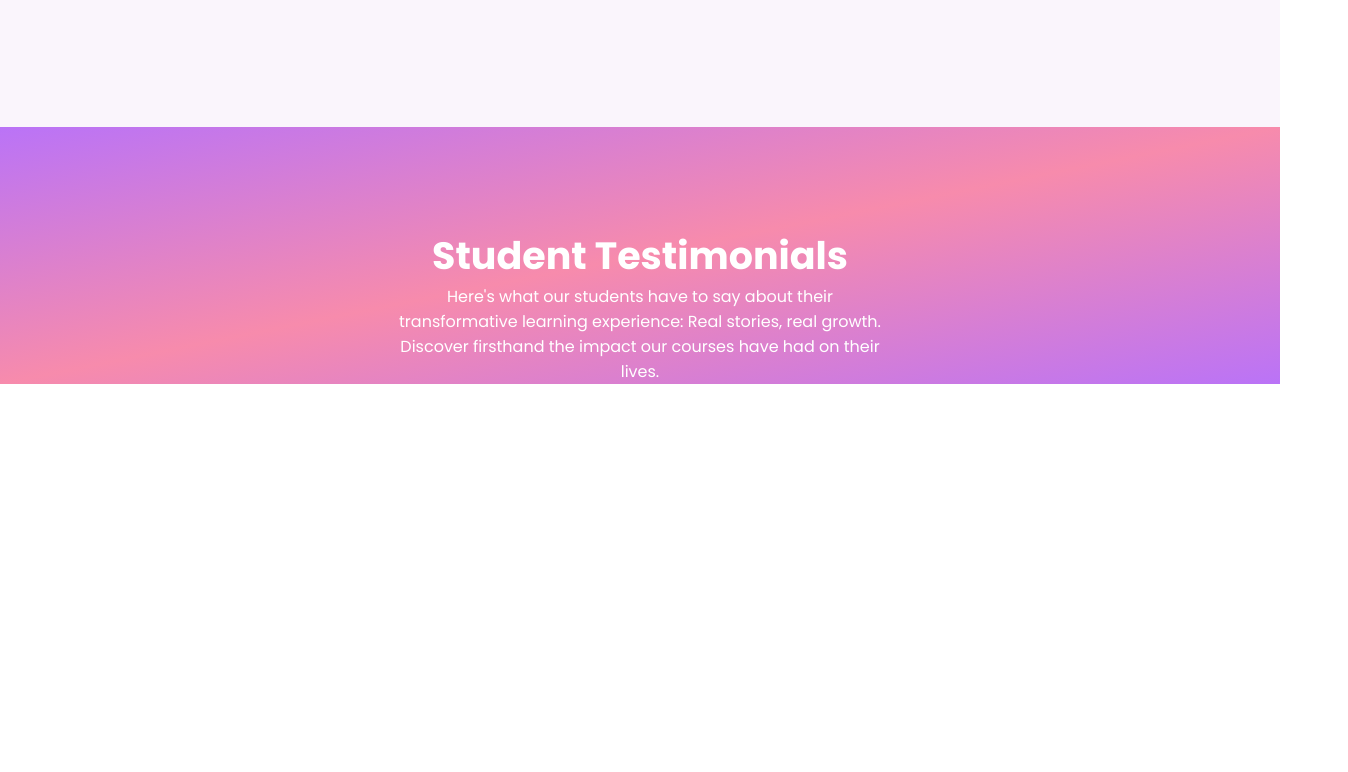
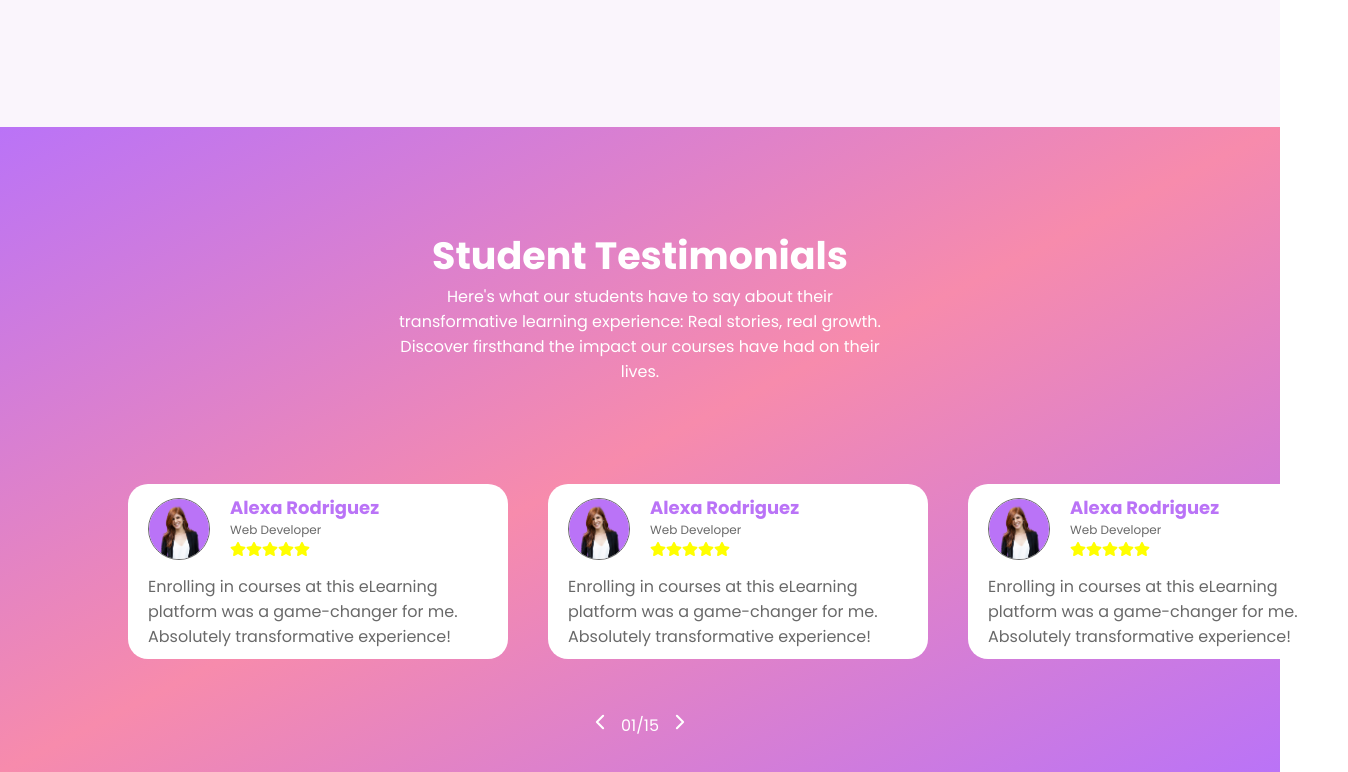
Before and after one commit to stefan-the-great/react-education-website, a React (Create React App) app: page / in a window 1280 px wide. Shown: the part 3446-4218 px from the top of the page, 1348 px wide, since content can reach past the window. Before the commit the page ends 3830 px from the top, so only its background shows below. Built offline with nearby package versions, Linux system fonts and the light colour scheme; the HTML template or start-up script is replaced by a standard one.

Commit message:
Testimonials Section Partially Done

```diff
--- a/public/index.html
+++ b/public/index.html
@@ -5,6 +5,7 @@
     <meta charset="utf-8" />
     <meta name="viewport" content="width=device-width, initial-scale=1" />
     <meta name="theme-color" content="#000000" />
+
 
 </head>
 
--- a/src/App.css
+++ b/src/App.css
@@ -480,3 +480,75 @@ section {
 #testimonials p {
     max-width: 38vw;
 }
+
+#testimonials .carosel-container {
+    display: flex;
+    align-items: center;
+    justify-content: start;
+    margin-top: 100px;
+    margin-bottom: 50px;
+    gap: 40px;
+    max-width: 80vw;
+    /* overflow-x: scroll; */
+}
+
+#testimonials .carosel-container .block {
+    background: white;
+    border-radius: 20px;
+    min-width: 360px;
+    height: fit-content;
+    padding: 10px;
+}
+
+#testimonials .carosel-container .block h3 {
+    color: #ba73f7;
+    font-size: 18px;
+}
+
+#testimonials .carosel-container .block p {
+    color: dimgray;
+    text-align: left;
+}
+
+#testimonials .carosel-container .block .top {
+    display: flex;
+    align-items: center;
+    justify-content: flex-start;
+    /* padding: 10px; */
+    margin-left: 10px;
+    gap: 20px;
+}
+
+#testimonials .carosel-container .block .top img {
+    height: 60px;
+    aspect-ratio: 1/1;
+    border-radius: 50%;
+    border: 0.5px solid dimgray;
+}
+
+#testimonials .carosel-container .block .top p {
+    font-size: 12px;
+}
+
+#testimonials .carosel-container .block .bottom {
+    /* width: fit-content; */
+    margin-top: 10px;
+    margin-left: 10px;
+}
+
+#testimonials .carosel-controls {
+    color: 'white';
+    display: 'flex';
+    align-items: center;
+    justify-content: center;
+    gap: 10px;
+    margin-bottom: 30px;
+}
+
+#testimonials .carosel-controls button {
+    background: none;
+    border: none;
+    outline: none;
+    cursor: pointer;
+    font-size: 22px;
+}
--- a/src/App.jsx
+++ b/src/App.jsx
@@ -27,6 +27,9 @@ import { FaStar } from "react-icons/fa";
 import { BsPerson } from "react-icons/bs";
 
 import TeacherPic from './images/teacher-pic.png'
+
+import { IoChevronBackOutline } from "react-icons/io5";
+import { IoChevronForward } from "react-icons/io5";
 
 
 
@@ -287,6 +290,71 @@ function App() {
                 <section id='testimonials'>
                     <h2>Student Testimonials</h2>
                     <p>Here's what our students have to say about their transformative learning experience: Real stories, real growth. Discover firsthand the impact our courses have had on their lives.</p>
+                    <div className="carosel-container">
+                        <div className="block">
+                            <div className="top">
+                                <img src={Person2} alt="" />
+                                <div className="details">
+                                    <h3>Alexa Rodriguez</h3>
+                                    <p>Web Developer</p>
+                                    <div className="rating">
+                                        <FaStar color='yellow' />
+                                        <FaStar color='yellow' />
+                                        <FaStar color='yellow' />
+                                        <FaStar color='yellow' />
+                                        <FaStar color='yellow' />
+                                    </div>
+                                </div>
+                            </div>
+                            <div className="bottom">
+                                <p>Enrolling in courses at this eLearning platform was a game-changer for me. Absolutely transformative experience!</p>
+                            </div>
+                        </div>
+                        <div className="block">
+                            <div className="top">
+                                <img src={Person2} alt="" />
+                                <div className="details">
+                                    <h3>Alexa Rodriguez</h3>
+                                    <p>Web Developer</p>
+                                    <div className="rating">
+                                        <FaStar color='yellow' />
+                                        <FaStar color='yellow' />
+                                        <FaStar color='yellow' />
+                                        <FaStar color='yellow' />
+                                        <FaStar color='yellow' />
+                                    </div>
+                                </div>
+                            </div>
+                            <div className="bottom">
+                                <p>Enrolling in courses at this eLearning platform was a game-changer for me. Absolutely transformative experience!</p>
+                            </div>
+                        </div>
+                        <div className="block">
+                            <div className="top">
+                                <img src={Person2} alt="" />
+                                <div className="details">
+                                    <h3>Alexa Rodriguez</h3>
+                                    <p>Web Developer</p>
+                                    <div className="rating">
+                                        <FaStar color='yellow' />
+                                        <FaStar color='yellow' />
+                                        <FaStar color='yellow' />
+                                        <FaStar color='yellow' />
+                                        <FaStar color='yellow' />
+                                    </div>
+                                </div>
+                            </div>
+                            <div className="bottom">
+                                <p>Enrolling in courses at this eLearning platform was a game-changer for me. Absolutely transformative experience!</p>
+                            </div>
+                        </div>
+                    </div>
+                    <div className="carosel-controls" style={{color: 'white', display: 'flex'}}>
+                        <button className="prv-btn"><IoChevronBackOutline color='white' /></button>
+                        <div className="page">01/15</div>
+                        <button className="nxt-btn"><IoChevronForward  color='white'  /></button>
+                    </div>
+                    {/* CREATE FUNCTIONALITY IN THIS CAROSEL AREA */}
 
                 </section>
 
--- a/src/components/Navbar.jsx
+++ b/src/components/Navbar.jsx
@@ -2,9 +2,9 @@ import React from 'react'
 import './navbar.css'
 
 function Navbar() {
-  var prevScrollpos = window.pageYOffset;
+  var prevScrollpos = window.scrollY;
   window.onscroll = function() {
-  var currentScrollPos = window.pageYOffset;
+  var currentScrollPos = window.scrollY;
     if (prevScrollpos > currentScrollPos) {
       document.getElementById("header").style.top = "0";
     } else {
```
Also changed, not shown: package.json (line endings or trailing spaces), 1 other file (tests, documents, lock files or other folders).
